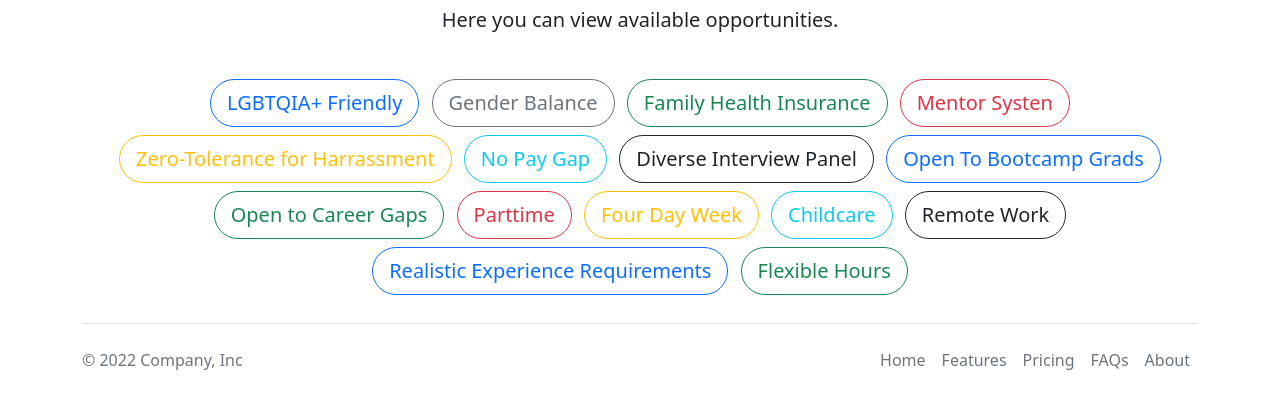
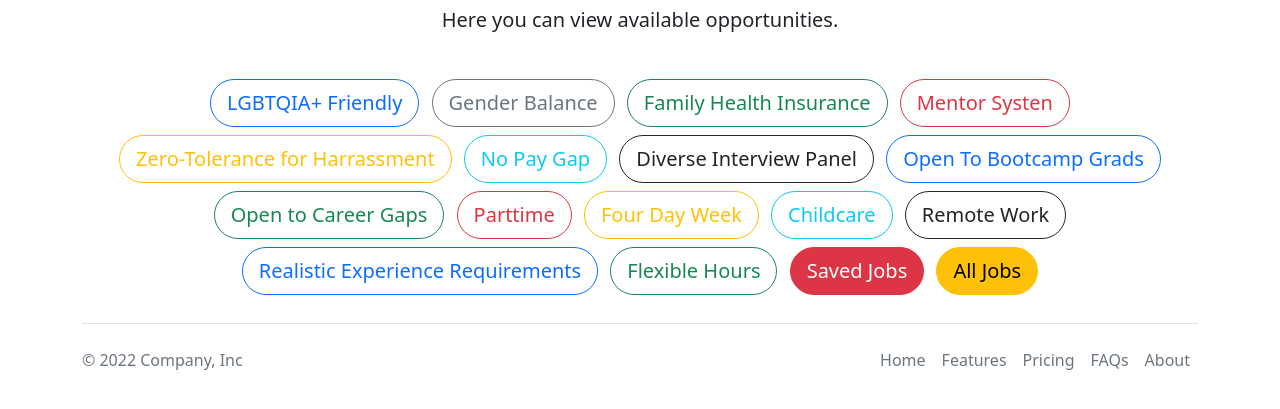
Before and after one commit to asiask97/team1-sept-2022, a Flask app: page /jobposts/saved in a window 1280 px wide. Shown: the part 231-640 px from the top of the page. Run offline with Flask 2, Linux system fonts and the light colour scheme; a user stored in the database is signed in; tables that the repository leaves empty hold one stand-in row (values such as "Sample post"); data that the repository does not hold is empty; some libraries are stand-ins or nearby versions.

Commit message:
Addition of new links to badges

```diff
--- a/templates/jobposts.html
+++ b/templates/jobposts.html
@@ -70,6 +70,11 @@
 
     <a class="btn btn-outline-success btn-lg m-1 rounded-pill" href="/badgeview/15" role="button">Flexible Hours</a>
 
+    {% if current_user.is_authenticated %}
+      <a class="btn btn-danger btn-lg m-1 rounded-pill" href="/jobposts/saved" role="button">Saved Jobs</a>
+    {% endif %}
+
+    <a class="btn btn-warning btn-lg m-1 rounded-pill" href="/jobposts" role="button">All Jobs</a>
   </div>
 
   {% for job in jobs %}
```
